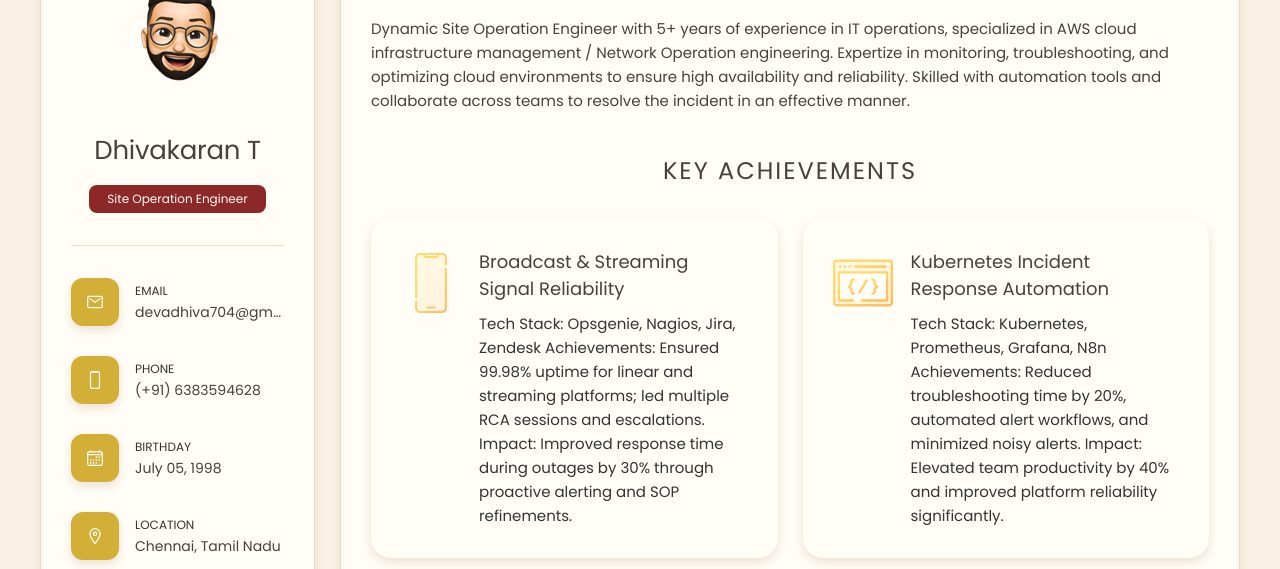
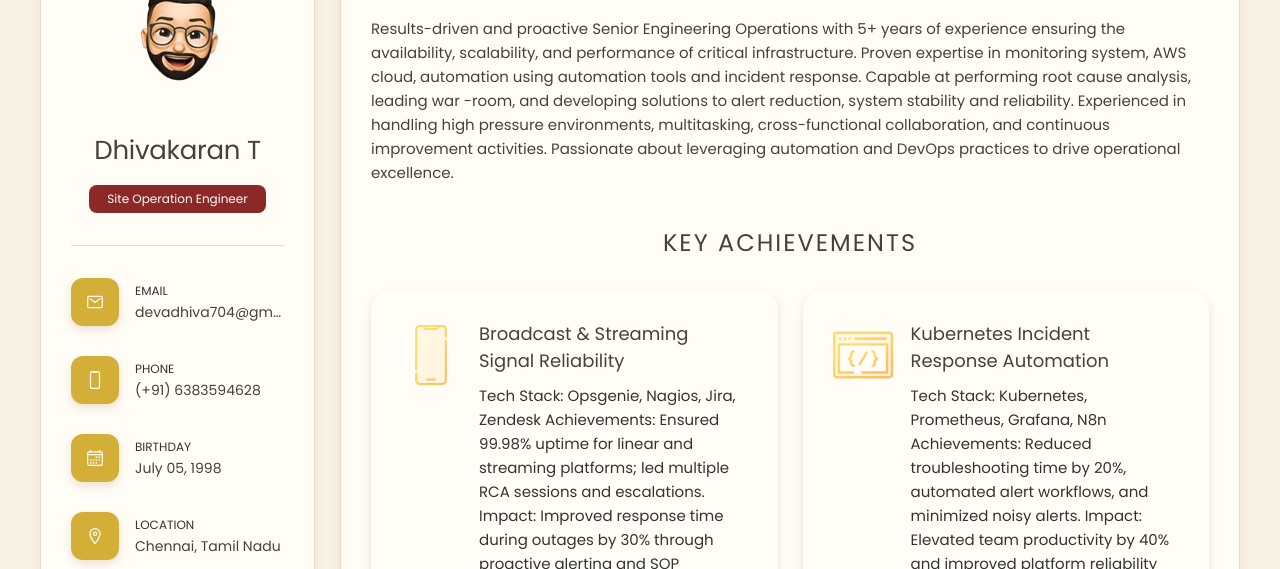
Before and after one commit to Dhiva704/Portfolio, a plain HTML site: page index.html in a window 1280 px wide. Shown: the part 162-731 px from the top of the page. Drawn offline with nearby package versions, Linux system fonts and the light colour scheme.

Commit message:
Update index.html

```diff
--- a/index.html
+++ b/index.html
@@ -216,7 +216,11 @@
 
         <section class="about-text">
           <p>
-            Dynamic Site Operation Engineer with 5+ years of experience in IT operations, specialized in AWS cloud infrastructure management / Network Operation engineering. Expertize in monitoring, troubleshooting, and optimizing cloud environments to ensure high availability and reliability. Skilled with automation tools and collaborate across teams to resolve the incident in an effective manner.
+            Results-driven and proactive Senior Engineering Operations with 5+ years of experience ensuring the availability, scalability, and performance of critical infrastructure.
+            Proven expertise in monitoring system, AWS cloud, automation using automation tools and incident response.
+            Capable at performing root cause analysis, leading war -room, and developing solutions to alert reduction, system stability and reliability.
+            Experienced in handling high pressure environments, multitasking, cross-functional collaboration, and continuous improvement activities.
+            Passionate about leveraging automation and DevOps practices to drive operational excellence.
           </p>
 
         </section>
```
